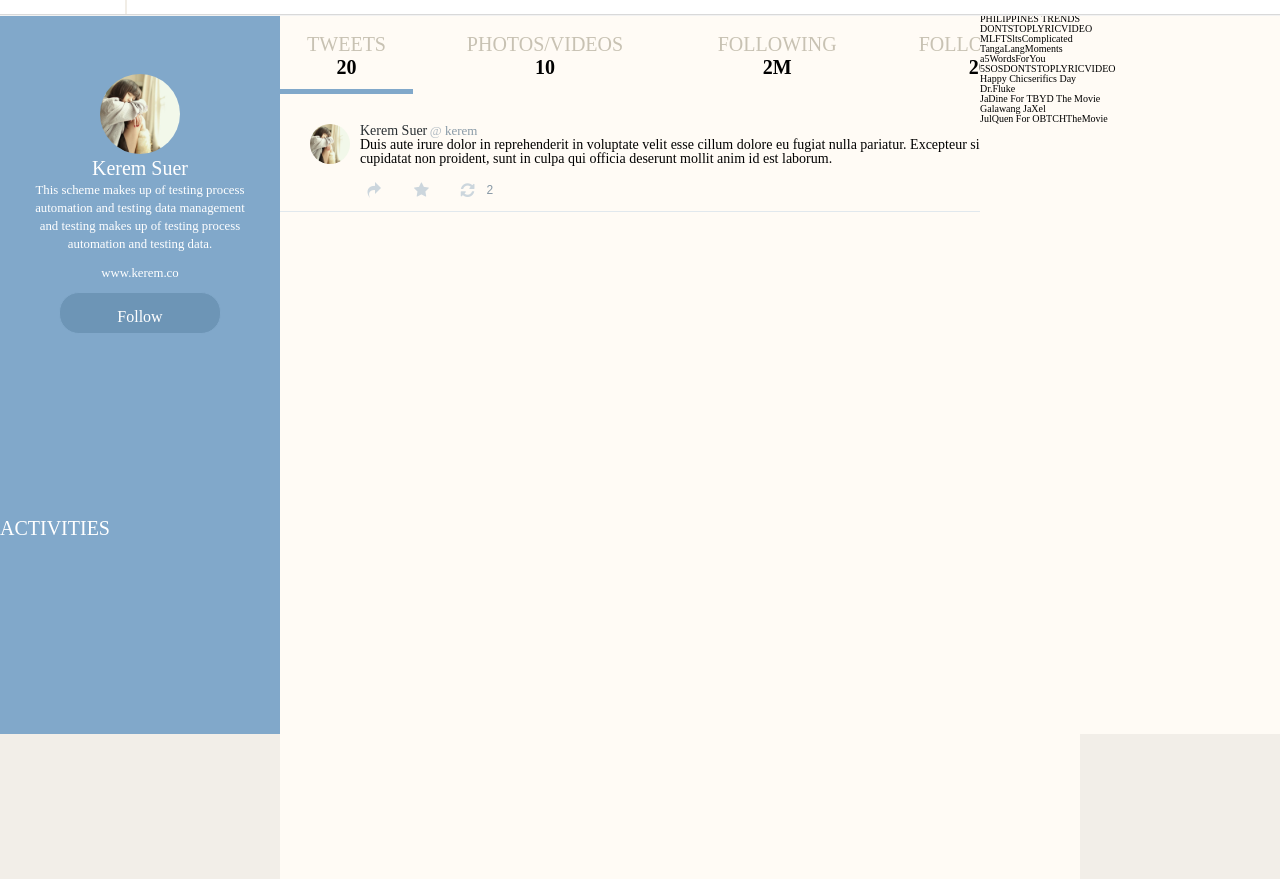
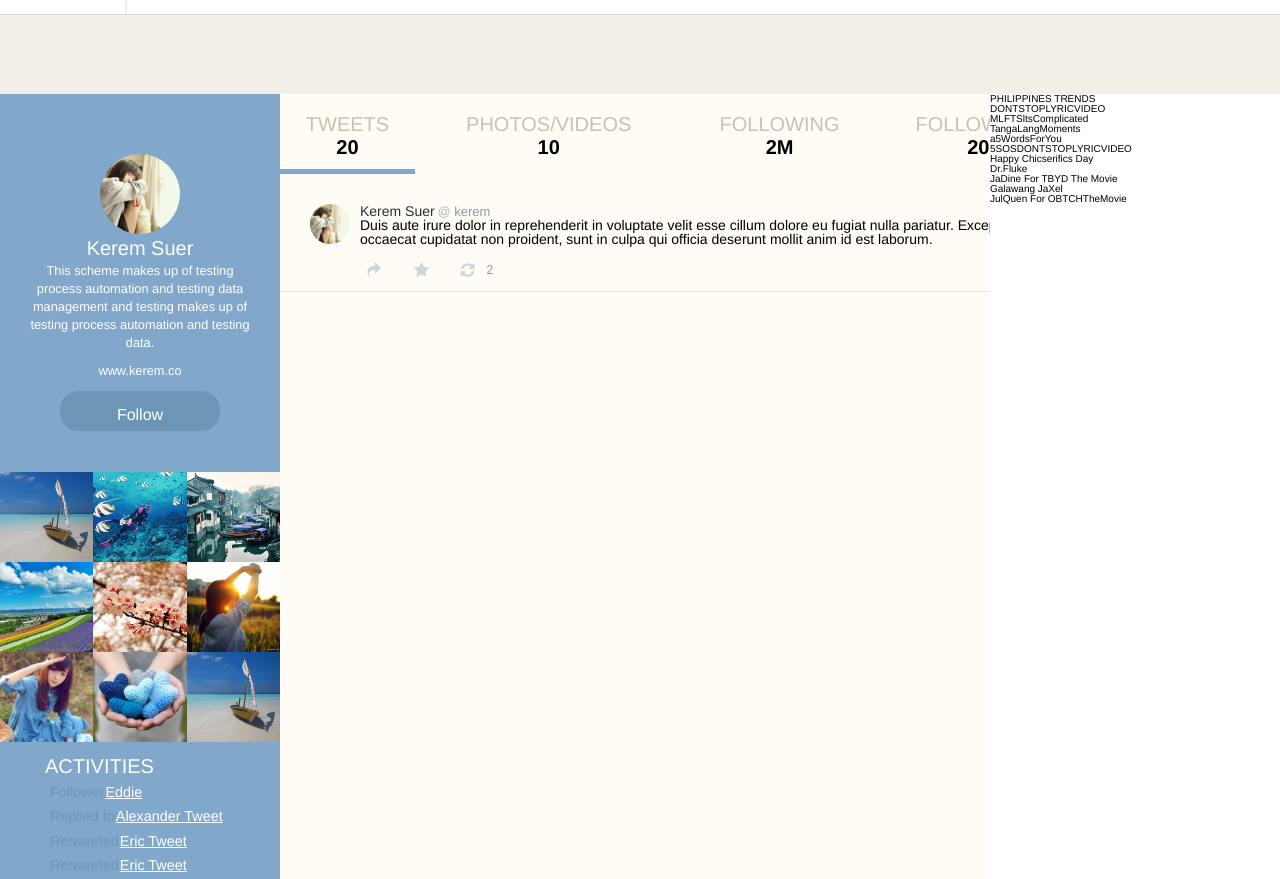
Before and after one commit to raingxm/week2, a plain HTML site: page index.html in a window 1280 px wide. Shown: the part 66-945 px from the top of the page. Drawn offline with Linux system fonts and the light colour scheme.

Commit message:
update specific style for common usage.

```diff
--- a/index.html
+++ b/index.html
@@ -15,6 +15,7 @@
         <div class="global-nav">
             <div class="container">
                 <h1 class="icon normal-icon icon-bird bird-topbar"></h1>
+
                 <div class="navigation">
                     <ul class="global-actions nav">
                         <li>
@@ -53,6 +54,7 @@
         </div>
     </div>
 </header>
+<div class="main">
     <aside id="left-aside">
         <div class="introduction">
             <img class="avatar" src="./img/nice-girl.jpg" alt="photo">
@@ -62,27 +64,55 @@
             <p>This scheme makes up of testing process automation and testing data management
                 and testing makes up of testing process automation and testing data.</p>
             <a href="#">www.kerem.co</a>
-            <!--<input type="button" value="Follow">-->
             <a href="#" class="follow">Follow</a>
         </div>
         <ul>
-            <li></li>
-            <li></li>
-            <li></li>
-            <li></li>
-            <li></li>
-            <li></li>
-            <li></li>
-            <li></li>
-            <li></li>
+            <li>
+                <img src="./img/p1.jpg" alt="photo">
+            </li>
+            <li>
+                <img src="./img/p2.jpg" alt="photo">
+            </li>
+            <li>
+                <img src="./img/p3.jpg" alt="photo">
+            </li>
+            <li>
+                <img src="./img/p4.jpg" alt="photo">
+            </li>
+            <li>
+                <img src="./img/p5.jpg" alt="photo">
+            </li>
+            <li>
+                <img src="./img/p6.jpg" alt="photo">
+            </li>
+            <li>
+                <img src="./img/p7.jpg" alt="photo">
+            </li>
+            <li>
+                <img src="./img/p8.jpg" alt="photo">
+            </li>
+            <li>
+                <img src="./img/p1.jpg" alt="photo">
+            </li>
         </ul>
-        <div class="activities"><p>ACTIVITIES</p>
+        <div class="activities">
+            <h3>ACTIVITIES</h3>
             <ul>
-                <li></li>
-                <li></li>
-                <li></li>
-                <li></li>
-                <li></li>
+                <li>
+                    <i class="act act-plus"></i><span>Follower</span><a href="">Eddie</a>
+                </li>
+                <li>
+                    <i class="act act-right"></i><span>Replied to</span><a href="">Alexander Tweet</a>
+                </li>
+                <li>
+                    <i class="act act-loop"></i><span>Retweeted</span><a href="">Eric Tweet</a>
+                </li>
+                <li>
+                    <i class="act act-loop"></i><span>Retweeted</span><a href="">Eric Tweet</a>
+                </li>
+                <li>
+                    <i class="act act-star"></i><span>Favorited</span><a href="">John Tweet</a>
+                </li>
             </ul>
         </div>
     </aside>
@@ -179,7 +209,7 @@
     </div>
 
     <aside class="dashboard-right">
-        <h2>PHILIPPINES TRENDS</h2>
+        <h3>PHILIPPINES TRENDS</h3>
         <ul>
             <li>DONTSTOPLYRICVIDEO</li>
             <li>MLFTSltsComplicated</li>
@@ -193,5 +223,6 @@
             <li>JulQuen For OBTCHTheMovie</li>
         </ul>
     </aside>
+</div>
 </body>
 </html>
--- a/sass/style.scss
+++ b/sass/style.scss
@@ -1,6 +1,18 @@
 @import "compass/reset";
 @import "compass/css3";
 
+body {
+    background-color: HSL(36, 28%, 93%);
+    padding-top: 80px;
+    font-size: 62.5%;
+    font-family: "Helvetica Neue",Helvetica,Arial,sans-serif;
+}
+
+.main {
+    position: relative;
+    z-index: 1;
+    min-height: 1024px;
+}
 
 @font-face {
     font-family: 'icomoon';
@@ -60,15 +72,6 @@ $font-color: white;
 
 
 /* golbal tag style */
-
-body {
-  font-size: 62.5%;
-  background-color: $content-background;
-}
-
-a {
-    text-decoration: none;
-}
 
 s {
     text-decoration: none;
@@ -297,14 +300,16 @@ header {
 
 /* left-aside */
 #left-aside {
+    position: absolute;
+    top: 0;
+    left: 0;
+    bottom: 0;
+    z-index: 1;
     background-color: $left-side-blue;
-    position: absolute;
-    bottom: 0;
     width: $left-side-width;
-    top: $header-height;
-    left: 0;
     font-size: $font-size;
     color: $font-color;
+
     .introduction {
         margin: 60px 25px 40px;
         p:nth-child(2) {
@@ -349,9 +354,37 @@ header {
         }
     }
 
+    ul li{
+        float: left;
+        width: 33.33%;
+        img {
+            display: block;
+            width: 100%;
+            height: 90px;
+        }
+    }
+
     .activities {
-        position: absolute;
-        top: 70%;
+        clear: left;
+        margin: 35px 25px 0;
+        padding-top: 10px;
+        padding-left: 20px;
+        h3{
+            line-height: 140%;
+        }
+        ul{
+            li {
+                margin: 5px;
+                font-size: .9rem;
+                color: HSL(207, 33%, 57%);
+                width: 100%;
+                a {
+                    color: white;
+                    margin-left: 1px;
+                }
+            }
+
+        }
     }
 }
 
@@ -359,10 +392,14 @@ header {
 .content {
     background-color: #F2EEE8;
     position: absolute;
-    top: $header-height;
-    bottom: 0;
+    //top: $header-height;
+    //bottom: 0;
     left: $left-side-width;
     right: $right-side-width;
+
+    a {
+        text-decoration: none;
+    }
 
     > div {
         width: 90%;
@@ -545,14 +582,15 @@ header {
 /*  right side bar */
 
 .dashboard-right {
-    width: $right-side-width;
-    background-color: #FFFBF5;
     position: absolute;
-    top: $header-height;
     right: 0;
-    bottom: 0;;
+    top: 0;
+    bottom: 0;
+    width: 290px;
+    background-color: #fff;
+
+
 }
-
 
 @media screen and (min-width: 1236px) {
     .global-nav .container {
```
Also changed, not shown: stylesheets/style.css. Lines whose indentation alone changed are shown as unchanged.
